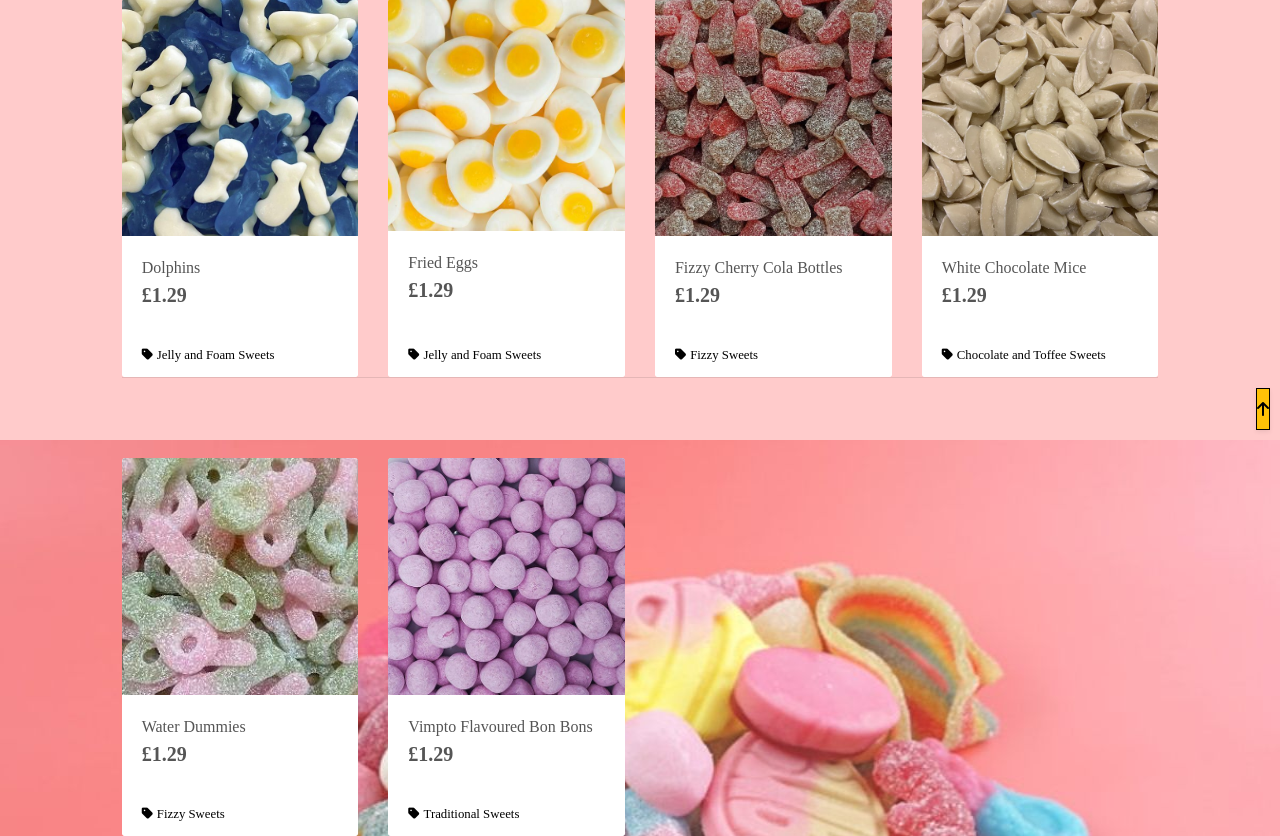
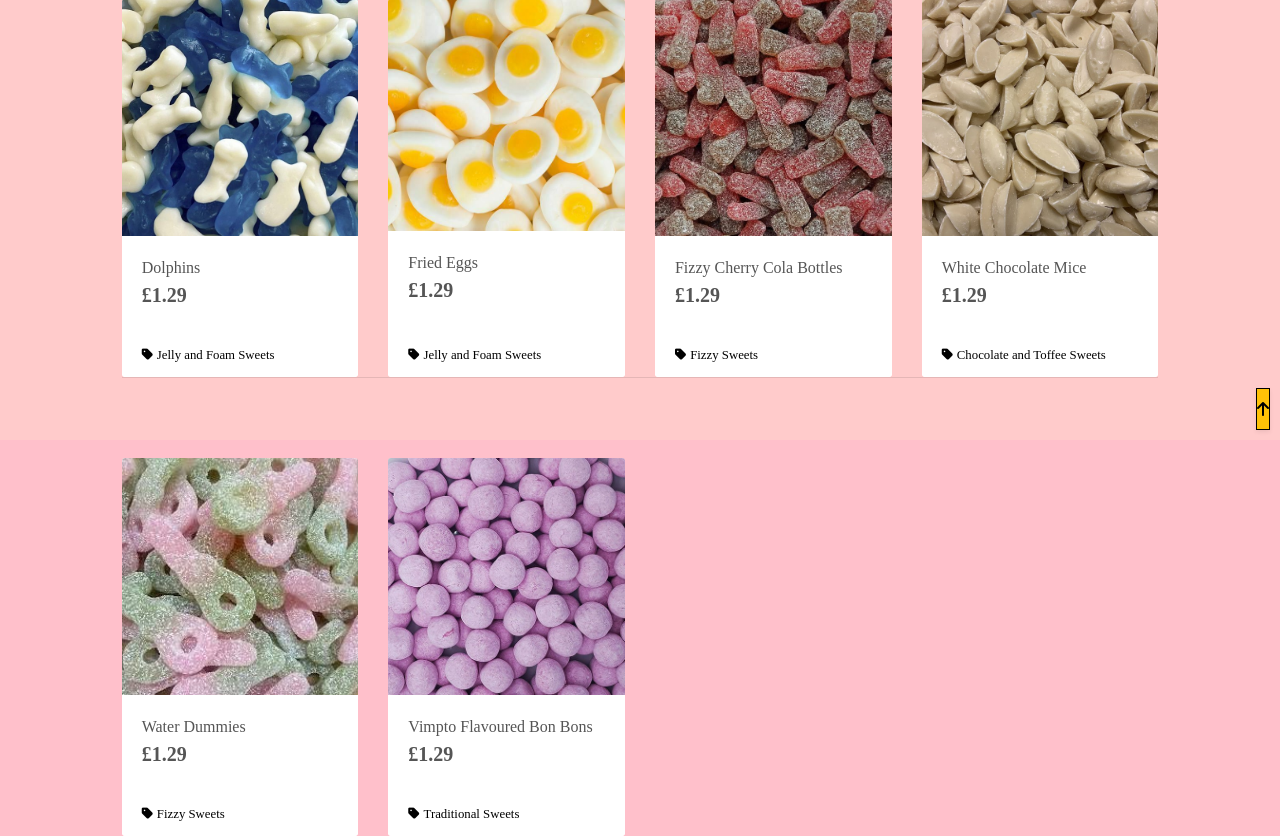
Before and after one commit to mgreenberry/MS4-sweetsntreats, a Django app: page /products/ in a window 1280 px wide. Shown: the part 360-1196 px from the top of the page. Run offline with Django 3.2, Linux system fonts and the light colour scheme; data comes from the database, SQL or seed files in the repository; some libraries are stand-ins or nearby versions; some web fonts are replaced.

Commit message:
finished README

```diff
--- a/static/css/base.css
+++ b/static/css/base.css
@@ -5,7 +5,7 @@ html {
 }
 
 body {
-    background: url('/media/sweets.jpeg') no-repeat center center fixed;
+    background-image: url('media/sweets.jpeg') no-repeat center center fixed;
     overflow: hidden;
     -webkit-background-size: cover;
     -moz-background-size: cover;
```
Also changed, not shown: README.md.
